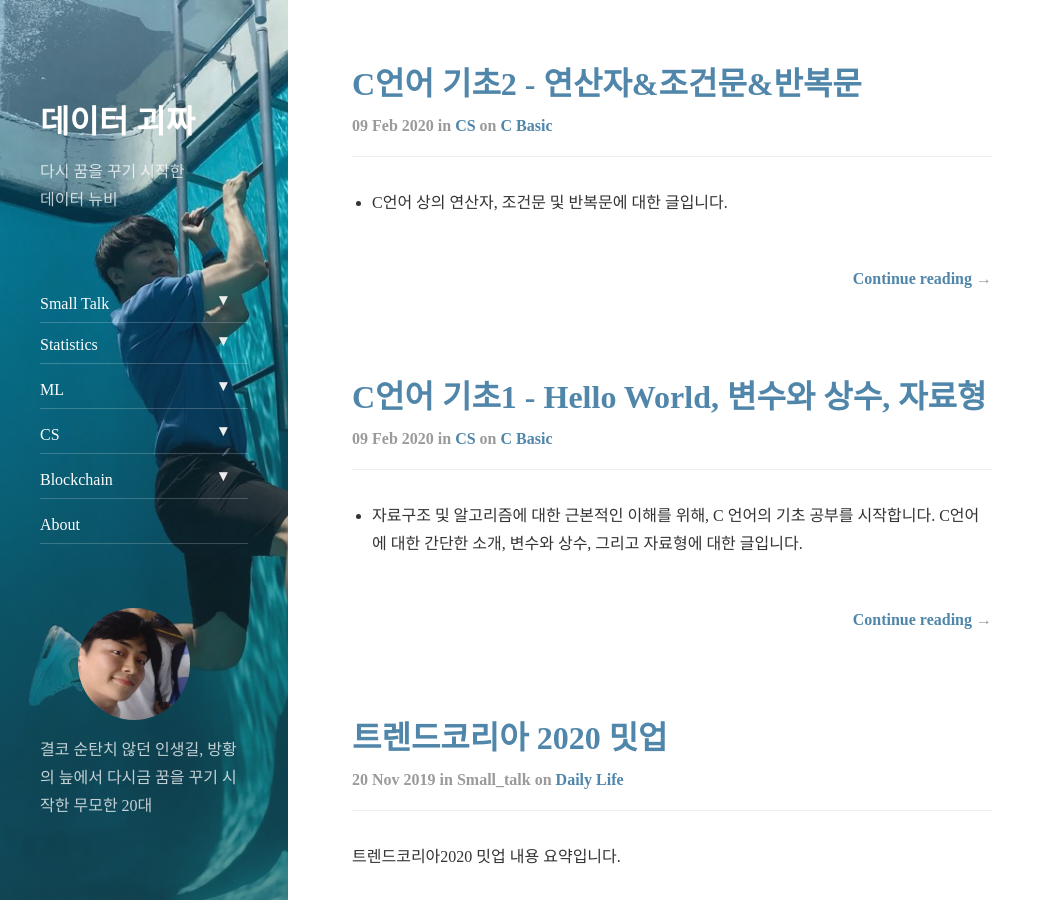
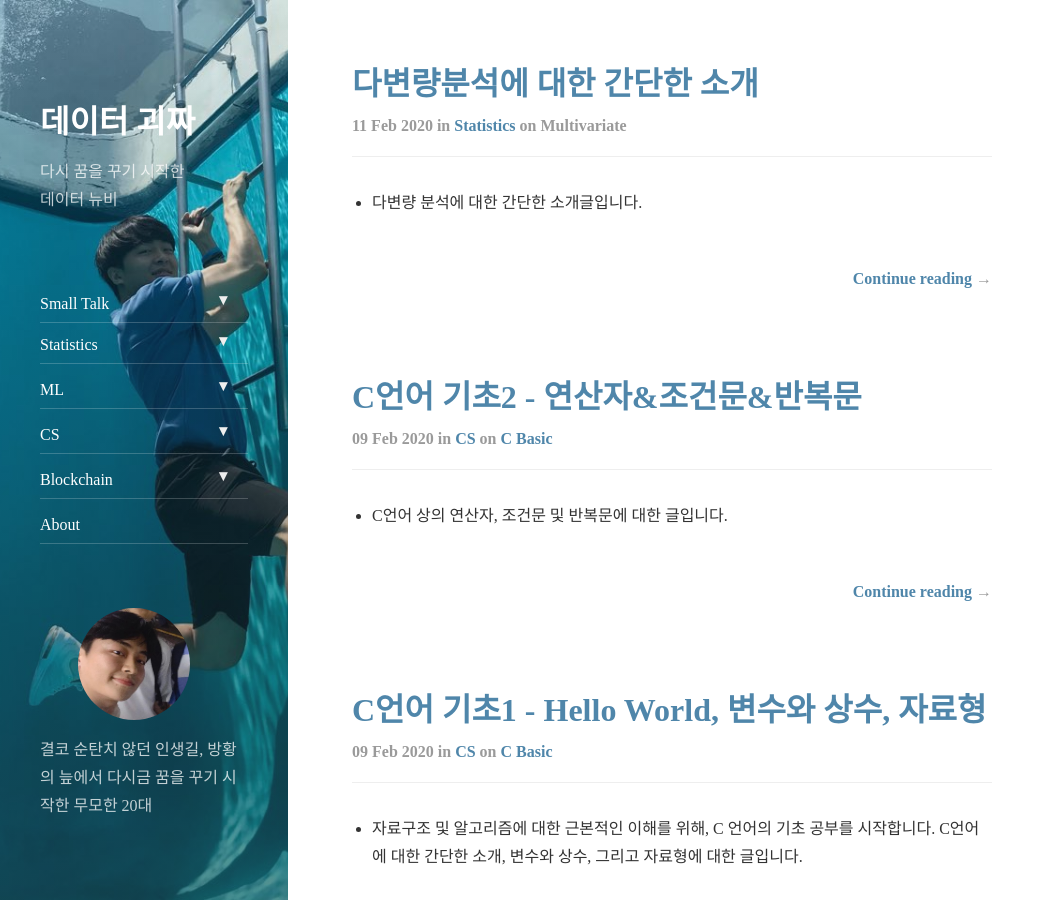
Before and after one commit to tryumanshow/data-weirdo.github.io, a Jekyll site: the page built from index.html, in a window 1280 px wide and 900 px high. Shown: the whole window, without its empty margins (0-1055 px from the left). Built offline with Jekyll 4.4.1, drawn with Linux system fonts in a browser that asks for light colours; nearby versions of some CDN libraries; the list of posts is cut into pages by our own code; some of the changed text lies outside the part shown.

Commit message:
Update and rename 2019-10-23-statistics-multivariate-introduction.markdown to 2020-02-11-statistics-multivariate-introduction.markdown

```diff
--- a/_posts/2019-10-23-statistics-multivariate-introduction.markdown
+++ b/_posts/2020-02-11-statistics-multivariate-introduction.markdown
@@ -1,7 +1,7 @@
 ---
 layout: post
 title:  "다변량분석에 대한 간단한 소개"
-subtitle:   "bayesian-gaussian&poisson"
+subtitle:   "multivariate-introduction"
 categories: statistics
 tags: multivariate
 comments: true
```
